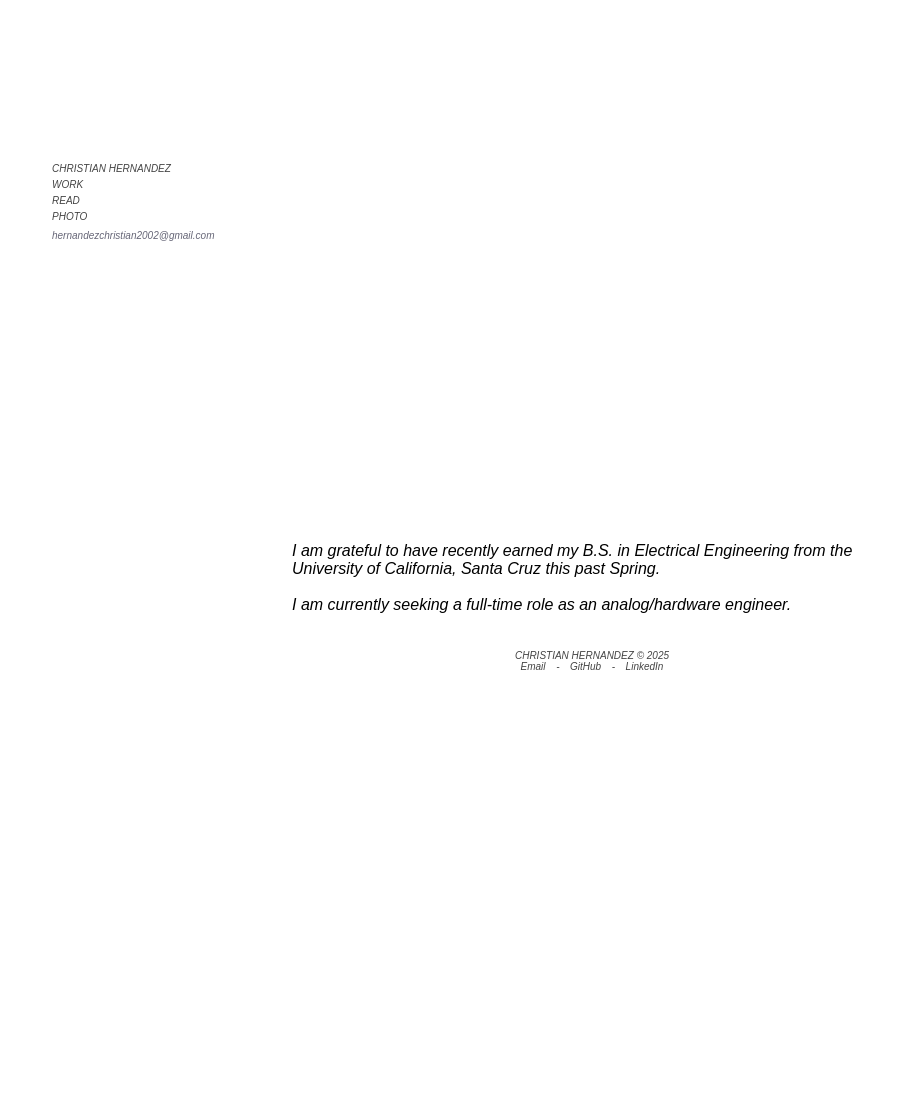
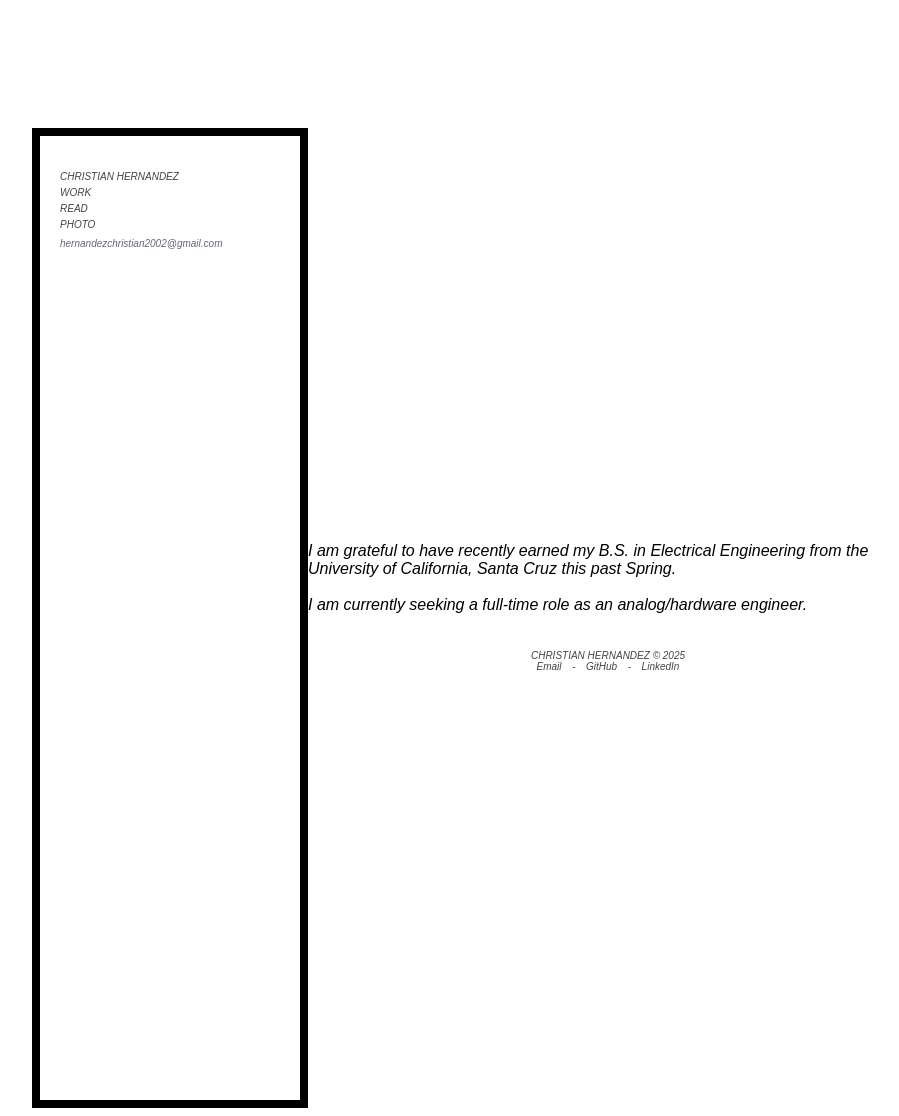
Before and after one commit to chruhern/christianhernandez, a Jekyll site: the page built from index.md, in a window 1280 px wide. Shown: the whole page, without its empty margins (76-975 px from the left). Built offline with Jekyll 4.4.1, drawn with Linux system fonts in a browser that asks for light colours.

```diff
--- a/assets/css/style.css
+++ b/assets/css/style.css
@@ -15,6 +15,7 @@ body {
   min-height: 100vh;
   display: flex;
   flex-direction: column;
+  border: 8px solid black;
 }
 
 .sidebar {
```
